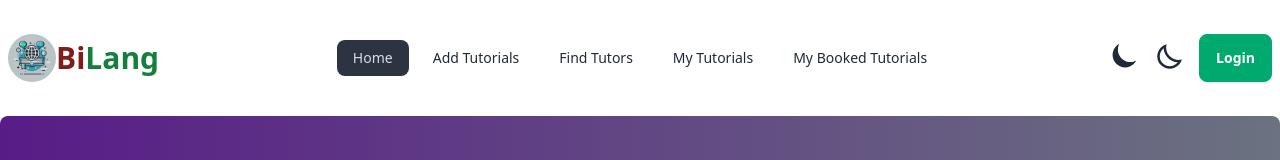
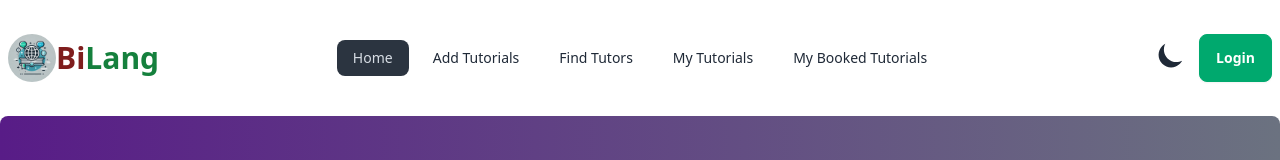
Before and after one commit to Md-Azad/bilang-client, a React (Vite) app: page / in a window 1280 px wide. Shown: the top 160 px of the page. Built offline with nearby package versions, Linux system fonts and the light colour scheme; no server answers.

Commit message:
added gray mode

```diff
--- a/src/layouts/RootLayout.jsx
+++ b/src/layouts/RootLayout.jsx
@@ -1,10 +1,12 @@
 import { Outlet } from "react-router-dom";
 import Navbar from "../sharedComponents/Navbar";
 import Footer from "../sharedComponents/Footer";
+import useAuth from "../hooks/useAuth";
 
 const RootLayout = () => {
+  const { mode } = useAuth();
   return (
-    <div>
+    <div className={`${mode ? "bg-gray-200" : ""}`}>
       <Navbar></Navbar>
       <Outlet></Outlet>
       <Footer></Footer>
--- a/src/pages/Home/Stats.jsx
+++ b/src/pages/Home/Stats.jsx
@@ -1,7 +1,13 @@
 import { IoIosStar } from "react-icons/io";
+import useAuth from "../../hooks/useAuth";
 const Stats = () => {
+  const { mode } = useAuth();
   return (
-    <div className="stats stats-vertical lg:stats-horizontal shadow w-full my-4 shadow-black">
+    <div
+      className={`stats stats-vertical lg:stats-horizontal shadow w-full my-4 shadow-black ${
+        mode ? "bg-gray-200" : ""
+      } `}
+    >
       <div className="stat">
         <div className="stat-value">32,000+</div>
         <div className="stat-desc">Experience tutors</div>
--- a/src/providers/AuthProvider.jsx
+++ b/src/providers/AuthProvider.jsx
@@ -14,6 +14,7 @@ import axios from "axios";
 
 const AuthProvider = ({ children }) => {
   const [loading, setLoading] = useState(true);
+  const [mode, setMode] = useState(false);
   const [user, setUser] = useState([]);
   const provider = new GoogleAuthProvider();
 
@@ -47,6 +48,8 @@ const AuthProvider = ({ children }) => {
     updateUser,
     logOut,
     googleLogin,
+    mode,
+    setMode,
   };
 
   useEffect(() => {
--- a/src/sharedComponents/Navbar.jsx
+++ b/src/sharedComponents/Navbar.jsx
@@ -5,7 +5,7 @@ import useAuth from "../hooks/useAuth";
 import { Tooltip } from "react-tooltip";
 
 const Navbar = () => {
-  const { user, logOut } = useAuth();
+  const { user, logOut, mode, setMode } = useAuth();
 
   const navLinks = (
     <>
@@ -37,7 +37,7 @@ const Navbar = () => {
   };
 
   return (
-    <div className="navbar bg-base-100 my-6">
+    <div className={`navbar ${mode ? "bg-gray-400" : "bg-base-100"} my-6 `}>
       <div className="navbar-start">
         <div className="dropdown">
           <div tabIndex={0} role="button" className="btn btn-ghost lg:hidden">
@@ -74,8 +74,13 @@ const Navbar = () => {
         <ul className="menu menu-horizontal px-1 gap-2">{navLinks}</ul>
       </div>
       <div className="navbar-end gap-4">
-        <MdOutlineNightlightRound className="text-3xl -rotate-45" />
-        <MdOutlineNightlight className="text-3xl -rotate-45" />
+        <button onClick={() => setMode((pre) => !pre)}>
+          {mode ? (
+            <MdOutlineNightlight className="text-3xl -rotate-45" />
+          ) : (
+            <MdOutlineNightlightRound className="text-3xl -rotate-45" />
+          )}
+        </button>
 
         {user?.email ? (
           <div className="flex gap-2 items-center">
```
